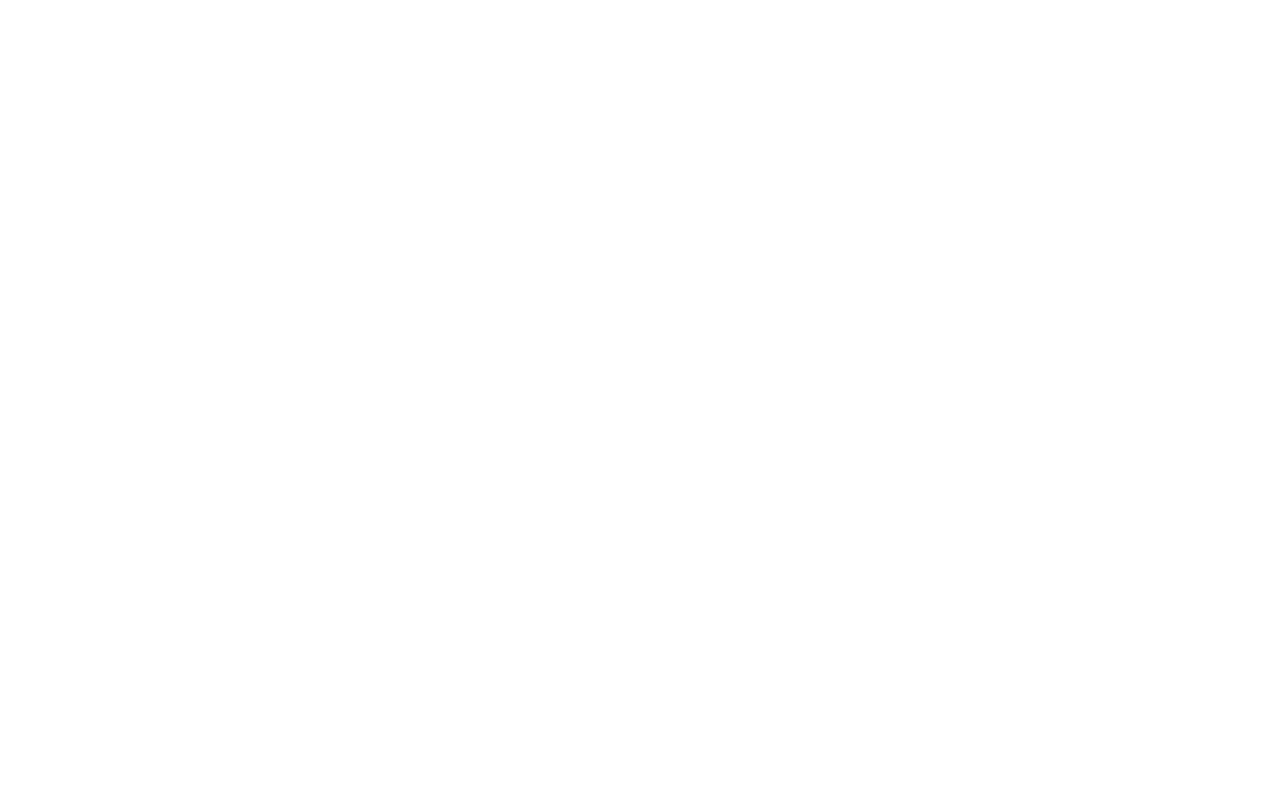
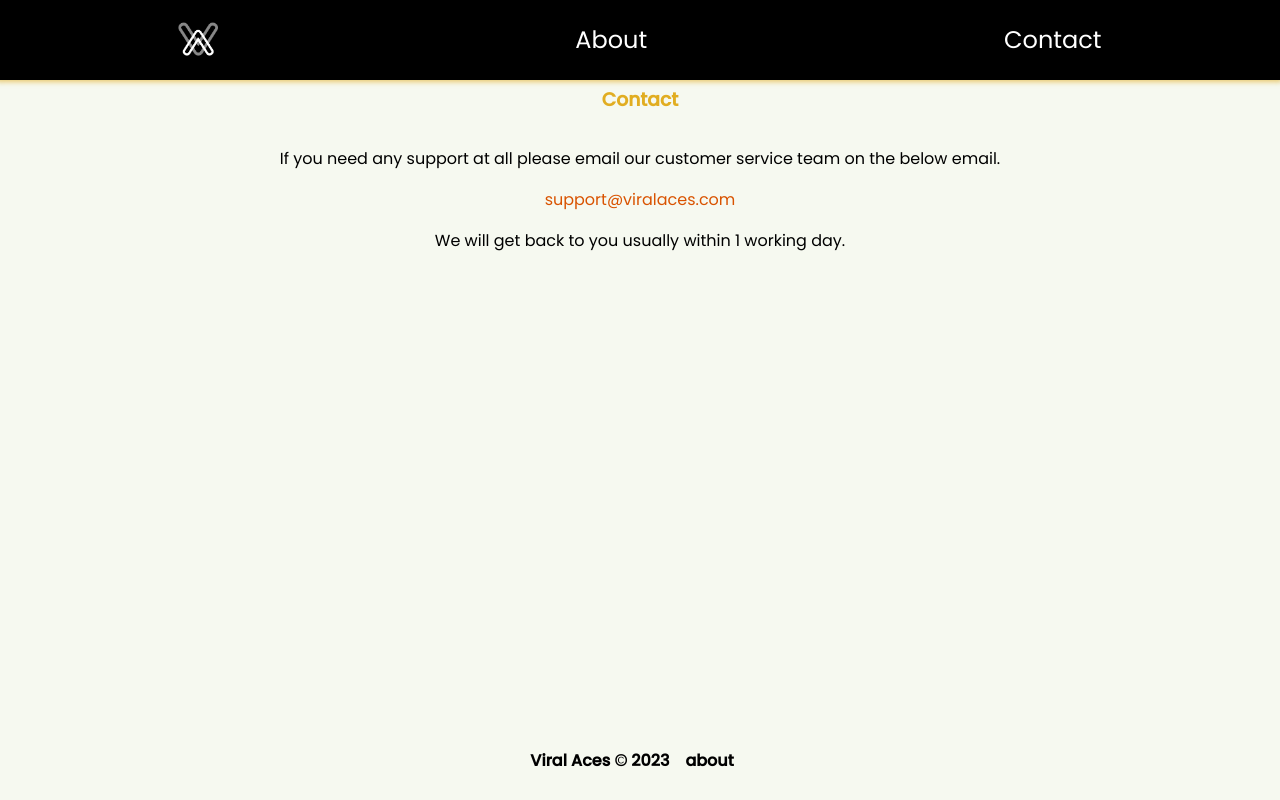
Before and after one commit to Russellgrd/onlineshop, a React (Create React App) app: page /contact in a window 1280 px wide. Before the commit this address had no page. Built offline with nearby package versions, Linux system fonts and the light colour scheme.

Commit message:
added contact component and added to routes

```diff
--- a/package.json
+++ b/package.json
@@ -2,6 +2,7 @@
   "name": "onlineshop",
   "version": "0.1.0",
   "private": true,
+  "homepage": "./",
   "dependencies": {
     "@stripe/react-stripe-js": "^1.16.1",
     "@stripe/stripe-js": "^1.46.0",
--- a/src/App.js
+++ b/src/App.js
@@ -12,6 +12,7 @@ import CreateAccount from './components/createaccount';
 import Card from './components/card';
 import Complete from './components/Complete';
 import ProductItem from './components/ProductItem';
+import Contact from './components/Contact';
 
 function App() {
 
@@ -26,6 +27,7 @@ function App() {
             <Route path='/checkout' element={ <Checkout /> } />
             <Route path='/complete' element={ <Complete /> } />
             <Route path='/productitem' element={ <ProductItem /> } />
+            <Route path="/contact" element={ <Contact /> } />
           </Routes>
       </div>
     </BrowserRouter>
--- /dev/null
+++ b/src/components/Contact.js
@@ -0,0 +1,17 @@
+import Footer from './Footer';
+import Nav from './nav';
+const Contact = () => {
+
+    return(
+        <div className="contact">
+            <Nav />
+            <h3 className="contact-heading">Contact</h3>
+            <p className="contact-text">If you need any support at all please email our customer service team on the below email.</p>
+            <p className="contact-text contact-email">support@viralaces.com</p>
+            <p className='contact-text'>We will get back to you usually within 1 working day.</p>
+            <Footer />
+        </div>
+    )
+}
+
+export default Contact;
--- a/src/components/about.js
+++ b/src/components/about.js
@@ -21,7 +21,7 @@ We are constantly looking to grow our brand and add more choice to our products,
                 <img className="about-imagesbox-img" />
                 <img className="about-imagesbox-img" />
             </div>
-            <footer />
+            <Footer />
         </div>
     )
 };
--- a/src/components/cart.js
+++ b/src/components/cart.js
@@ -36,6 +36,14 @@ const Cart = ({setUserCartChanged,userCartChanged}) => {
         setUserCartChanged(true)
     },[userCartChanged]);
 
+    useEffect(() => {
+        if(userCartTotalCost === 0) {
+            setUserCartTotalCost(null);
+            setUserCartTotalItems(null);
+            console.log('converting to null ran');
+        }
+    },[userCartTotalItems])
+
     const handleDeleteCartItem = (e) => {
         let itemId = e.parentElement.dataset.cartitemid;
         removeCartItemAndReload(itemId);
@@ -72,7 +80,6 @@ const Cart = ({setUserCartChanged,userCartChanged}) => {
                 { userCart && userCart.items.map((item) => {
                     return <CartCard key={uuid()} productObject={item} handleDeleteCartItem={handleDeleteCartItem}/>
                 })}
-
             </div>
     )
 }
--- a/src/components/checkout.js
+++ b/src/components/checkout.js
@@ -32,17 +32,16 @@ const Checkout = () => {
             setClientSecret(data.clientSecret);
           })
           .catch((err) => {
-            console.log('Russell error', err);
+            console.log(err);
           })
       }, []);
 
     return(
         <div className='checkout'>
             <h1 className='checkout-heading'>checkout</h1>
-            <p>total to pay £{location.state.userCart.totalCost}</p>
             <Link className='checkout-btn' to="/">back to basket</Link>
+            <p className='checkout-total'>total to pay <span className='checkout-total-figure'>£{location.state.userCart.totalCost}</span></p>
             {clientSecret && (
-
               <Elements
               options={{appearance:{theme:'stripe'},clientSecret:clientSecret}} stripe={stripePromise}>
                 {  // SetTimeout used to fix a bug as onChange event on AddressElement does not fire unelss some state changes
@@ -52,7 +51,6 @@ const Checkout = () => {
                 }
                     <AddressElement options={{mode: 'shipping'}}
                     onChange={(event) => {
-                      console.log('ADDRESS', event.value.address);
                       if (event.complete) {
                         let finalCart = parseCartToObject();
                         finalCart.username = event.value.name;
--- a/src/index.css
+++ b/src/index.css
@@ -426,6 +426,15 @@ color: #d95300 !important;
   color: #e1ad21 !important;
 }
 
+.checkout-total {
+  margin-bottom: 1rem;
+}
+
+.checkout-total-figure {
+  color: #d95300;
+  font-weight: 500;
+}
+
 .userlogin-form {
   text-align: center;
   display: flex;
@@ -438,6 +447,28 @@ color: #d95300 !important;
   flex-direction: column;
   align-items: center;
 
+}
+
+.contact {
+  height: 100vh;
+  width: 100vw;
+  display: flex;
+  flex-direction: column;
+  align-items: center;
+}
+
+.contact-heading {
+  color: #e1ad21;
+  margin-bottom: 2rem;
+}
+
+.contact-text {
+
+}
+
+.contact-email {
+  margin: 1rem;
+  color: #d95300;
 }
 
 .createaccount-form {
@@ -583,9 +614,10 @@ fieldset, input, select {
   width: 100vw;
   height: 10%;
   display: flex;
+  position: fixed;
   justify-content: center;
   align-items: center;
-
+  bottom: 0;
 }
 
 .footer-btn {
```
Also changed, not shown: 1 other file (tests, documents, lock files or other folders).
